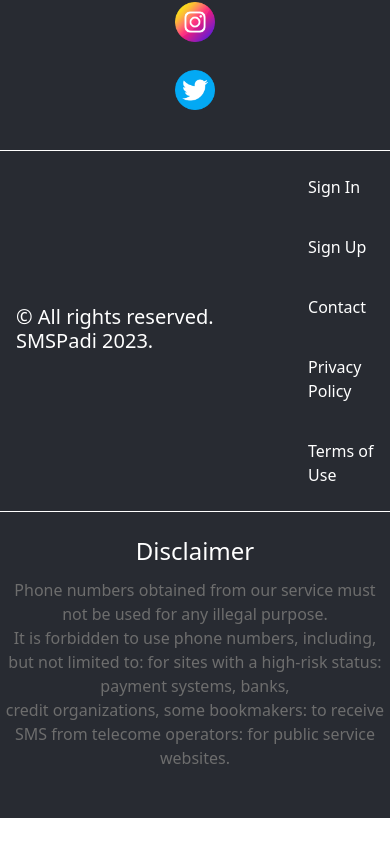
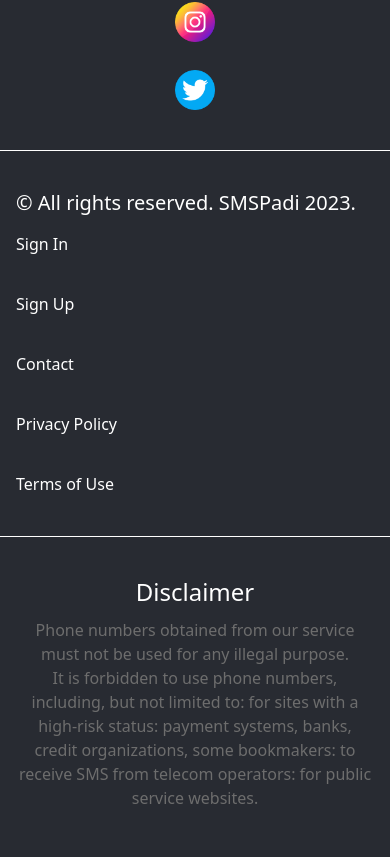
Before and after one commit to NormaWeb/SMSPadi, a React (Vite) app: page / in a window 390 px wide. Shown: the part 8322-9179 px from the top of the page. Before the commit the page ends 9140 px from the top, so only its background shows below. Built offline with nearby package versions, Linux system fonts and the light colour scheme.

Commit message:
SMSPadi
Made it responsive on mobile view.

```diff
--- a/src/components/Footer.jsx
+++ b/src/components/Footer.jsx
@@ -12,18 +12,9 @@ const Footer = () => {
 
                     <div className="lg:flex-grow">
                         <div className="flex flex-col lg:flex-row lg:justify-end space-y-4 lg:space-y-0 lg:space-x-8 gap-3">
-                            <img src={Icon1} alt="telegram"
-                                className="object-contain w-10 h-10"
-                            />
-
-                            <img src={Icon2} alt="instagram"
-                                className="object-contain w-10 h-10"
-                            />
-
-                            <img src={Icon3} alt="twitter"
-                                className="object-contain w-10 h-10"
-                            />
-
+                            <img src={Icon1} alt="telegram" className="object-contain w-10 h-10" />
+                            <img src={Icon2} alt="instagram" className="object-contain w-10 h-10" />
+                            <img src={Icon3} alt="twitter" className="object-contain w-10 h-10" />
                         </div>
                     </div>
                 </div>
@@ -31,12 +22,9 @@ const Footer = () => {
 
             <hr className="border-white my-6" />
 
-            <div className="flex items-center justify-between">
-                <div className='px-4 lg:px-20 py-4 mt-3'>
-                    <p className='text-xl mb-4 lg:mb-0 lg:mr-16'>&copy; All rights reserved. SMSPadi 2023.</p>
-                </div>
+            <div className="flex flex-col lg:flex-row lg:justify-between px-4 lg:px-20 py-4 mt-3">
+                <p className="text-xl mb-4 lg:mb-0 lg:mr-16">&copy; All rights reserved. SMSPadi 2023.</p>
 
-                <div className='lg:flex-grow'>
                 <ul className="flex flex-col lg:flex-row lg:justify-end space-y-4 lg:space-y-0 lg:space-x-8 gap-5">
                     <li><a href="/sign in">Sign In</a></li>
                     <li><a href="/SignUp">Sign Up</a></li>
@@ -46,20 +34,16 @@ const Footer = () => {
                 </ul>
             </div>
 
-            </div>
-
             <hr className="border-white my-6" />
 
-            <div className='text-center'>
-                <h3 className='text-2xl mb-3'>Disclaimer</h3>
+            <div className="text-center px-4 lg:px-20 py-4">
+                <h3 className="text-2xl mb-3">Disclaimer</h3>
 
-                <p className='text-slate-gray'>Phone numbers obtained from our service must not be used for any illegal purpose. <br />
+                <p className="text-slate-gray">Phone numbers obtained from our service must not be used for any illegal purpose. <br />
                     It is forbidden to use phone numbers, including, but not limited to: for sites with a high-risk status: payment systems, banks, <br />
-                    credit organizations, some bookmakers: to receive SMS from telecome operators: for public service websites. <br /> <br /> <br />
+                    credit organizations, some bookmakers: to receive SMS from telecom operators: for public service websites. <br /> <br /> <br />
                 </p>
-
             </div>
-
         </footer>
     );
 };
```
Lines whose indentation alone changed are shown as unchanged.
